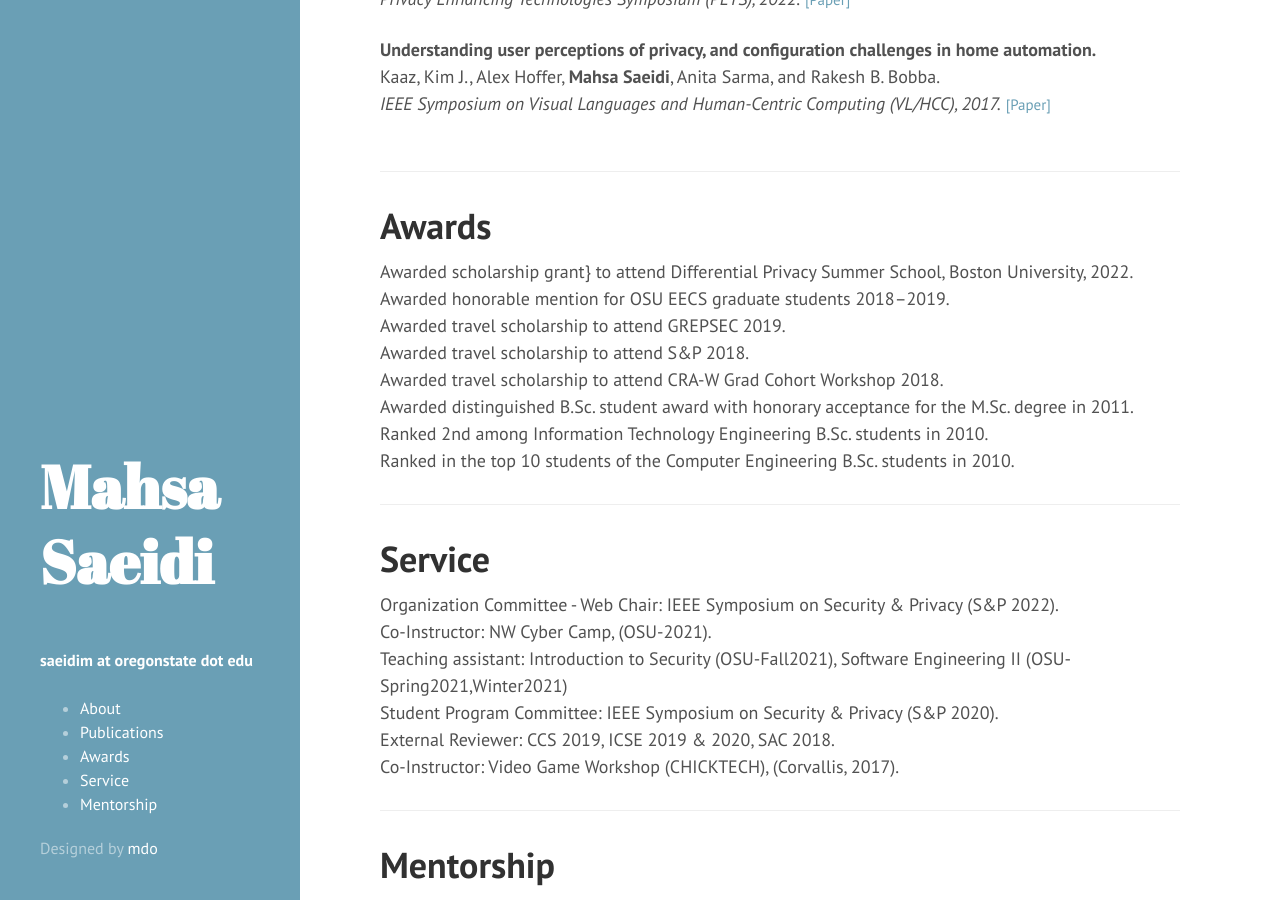
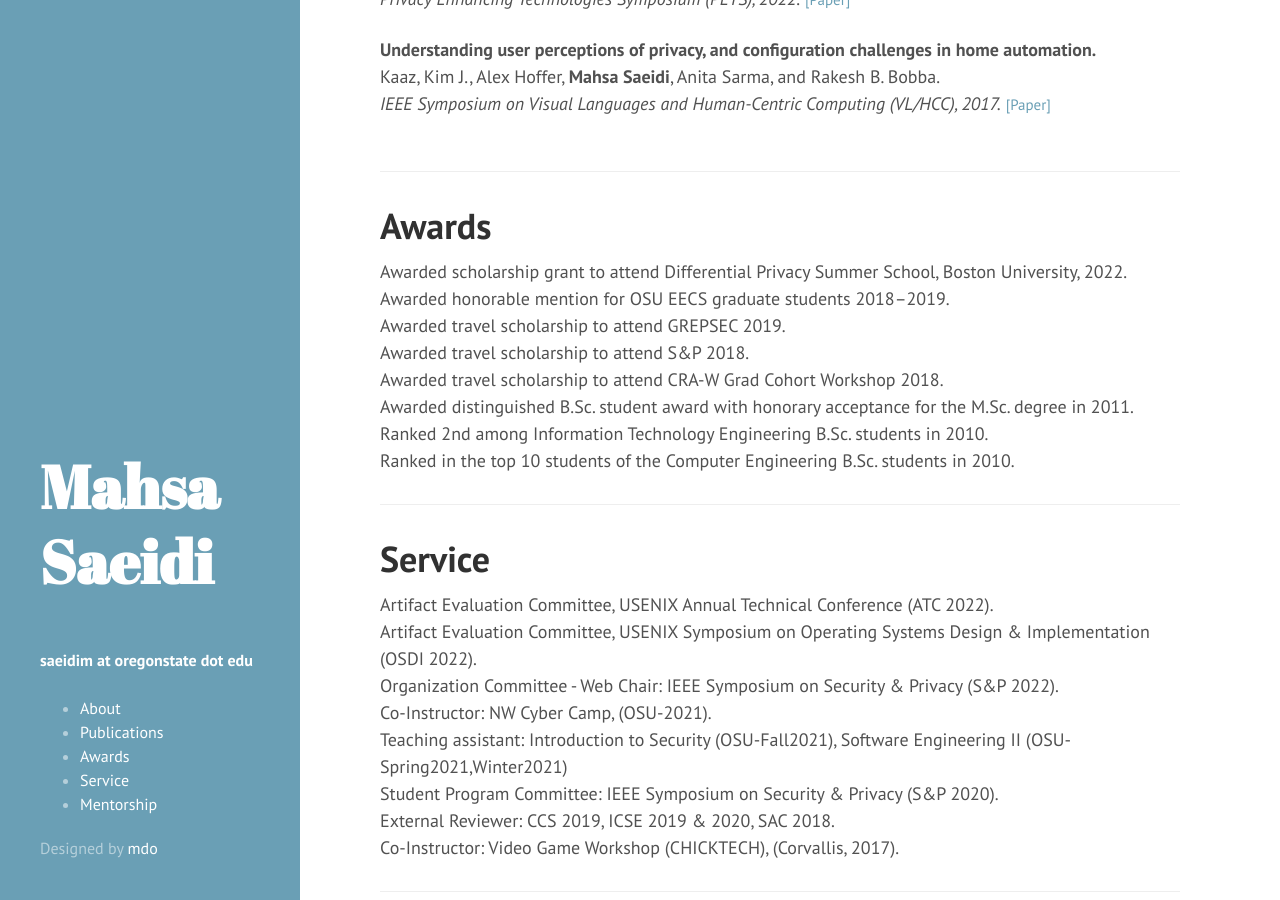
Before and after one commit to gitmahsa/gitmahsa.github.io, a Jekyll site: the page built from index.html, in a window 1280 px wide and 900 px high, scrolled down 685 px. Built offline with Jekyll 4.4.1, drawn with Linux system fonts in a browser that asks for light colours; the list of posts is cut into pages by our own code.

Commit message:
updated services

```diff
--- a/index.html
+++ b/index.html
@@ -138,7 +138,7 @@ Kaaz, Kim J., Alex Hoffer, <b>Mahsa Saeidi</b>, Anita Sarma, and Rakesh B. Bobba
 <div class="row">
 <div class="col-md-3"><font size="4"> </font></div>
 
-<div align="justify" class="col-md-9"><font size="4"> Awarded scholarship grant} to attend Differential Privacy Summer School, Boston University, 2022. <br /></div>
+<div align="justify" class="col-md-9"><font size="4"> Awarded scholarship grant to attend Differential Privacy Summer School, Boston University, 2022. <br /></div>
 
 <div class="row">
 <div class="col-md-3"><font size="4"> </font></div>
@@ -197,6 +197,12 @@ Kaaz, Kim J., Alex Hoffer, <b>Mahsa Saeidi</b>, Anita Sarma, and Rakesh B. Bobba
 
 <div class="row">
 <div class="col-md-3"><font size="4"> </font></div>
+<div  class="col-md-9"><font size="4"> Artifact Evaluation Committee, USENIX Annual Technical Conference (ATC 2022). <br /> </div>
+
+
+<div class="row">
+<div class="col-md-3"><font size="4"> </font></div>
+<div  class="col-md-9"><font size="4"> Artifact Evaluation Committee, USENIX Symposium on Operating Systems Design & Implementation (OSDI 2022). <br /> </div>
 
 <div class="row">
 <div class="col-md-3"><font size="4"> </font></div>
```
